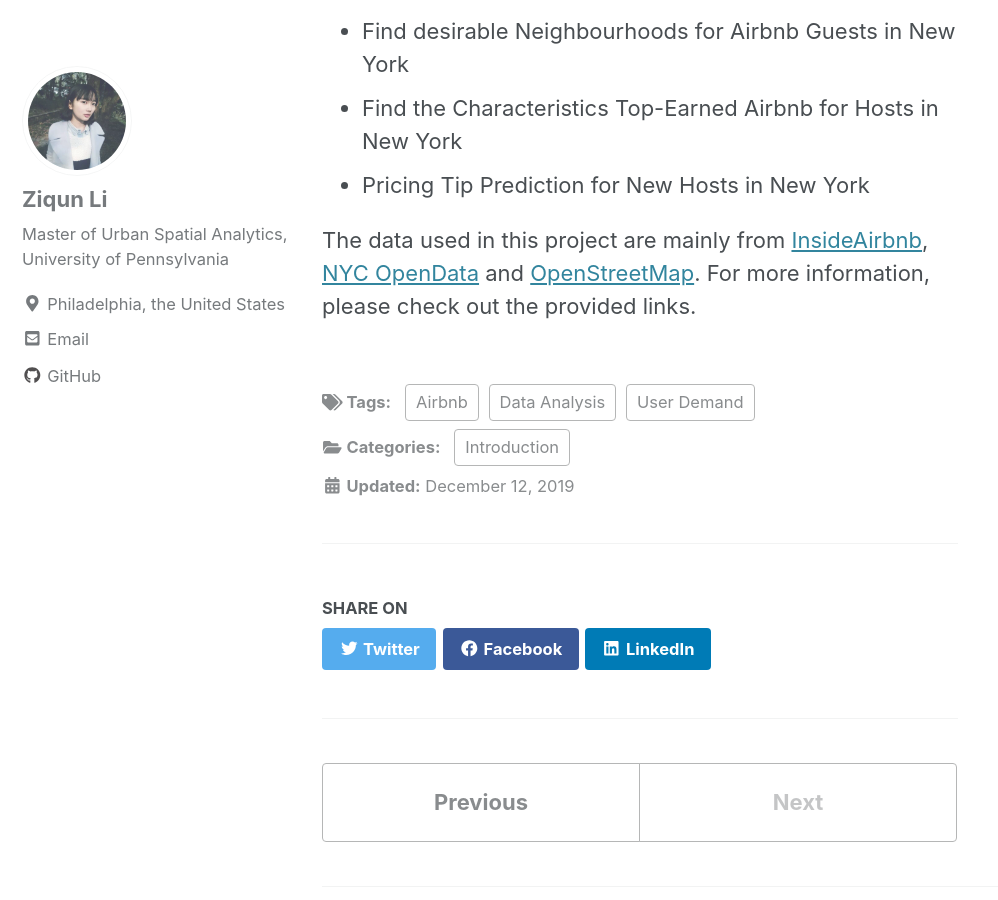
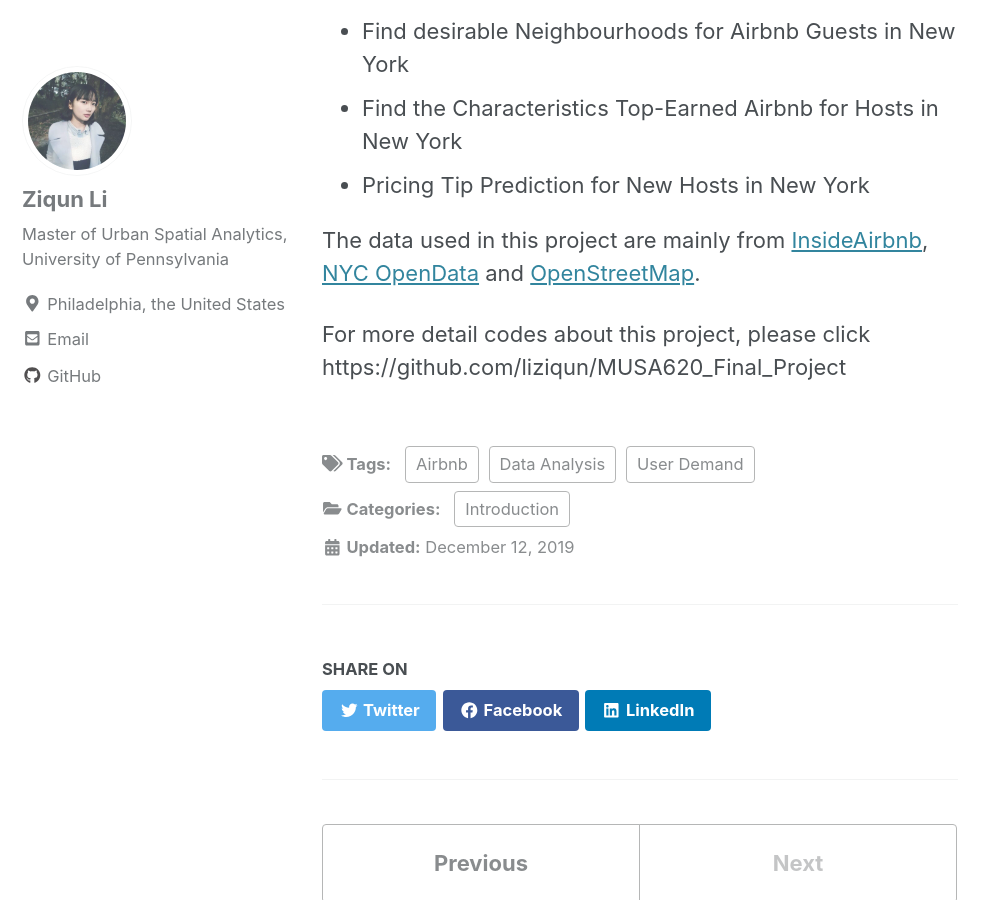
Before and after one commit to liziqun/MUSA620_Final_Project, a Jekyll site: the page built from _posts/2019-12-12-1.Background.md, in a window 1280 px wide and 900 px high, scrolled down 1516 px. Shown: the whole window, without its empty margins (0-998 px from the left). Built offline with Jekyll 4.4.1, drawn with Linux system fonts in a browser that asks for light colours; cached includes are drawn as plain includes; nearby versions of some CDN libraries; a script that is not in the unit is left out.

Commit message:
Update 2019-12-12-1.Background.md

```diff
--- a/_posts/2019-12-12-1.Background.md
+++ b/_posts/2019-12-12-1.Background.md
@@ -23,7 +23,9 @@ Generally, this project would be devided into 4 parts:
 -  Find the Characteristics Top-Earned Airbnb for Hosts in New York
 -  Pricing Tip Prediction for New Hosts in New York
 
-The data used in this project are mainly from [InsideAirbnb][InsideAirbnb], [NYC OpenData][NYC OpenData] and [OpenStreetMap][OpenStreetMap]. For more information, please check out the provided links.
+The data used in this project are mainly from [InsideAirbnb][InsideAirbnb], [NYC OpenData][NYC OpenData] and [OpenStreetMap][OpenStreetMap].
+
+For more detail codes about this project, please click https://github.com/liziqun/MUSA620_Final_Project
 
 [InsideAirbnb]: http://insideairbnb.com/beijing/?neighbourhood=&filterEntireHomes=false&filterHighlyAvailable=false&filterRecentReviews=false&filterMultiListings=false
 [NYC OpenData]: https://opendata.cityofnewyork.us/
```
